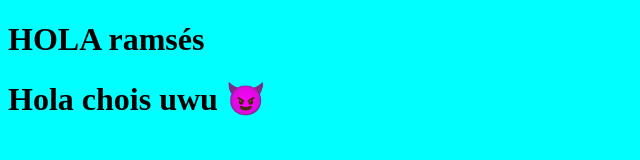
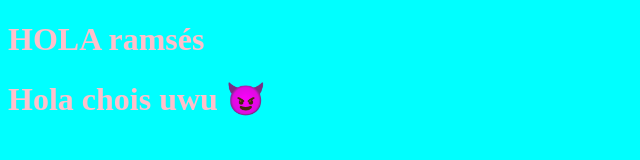
Before and after one commit to miaMorales/huelgaTecPrueba, a plain HTML site: page index.html in a window 1280 px wide. Shown: the whole page, without its empty margins (0-640 px from the left). Drawn offline with Linux system fonts and the light colour scheme.

Commit message:
antes de la rama colores

```diff
--- /dev/null
+++ b/index.css
@@ -0,0 +1,3 @@
+h1{
+    color:pink
+}
--- a/index.html
+++ b/index.html
@@ -1,6 +1,7 @@
 <!DOCTYPE html>
 <html lang="en">
 <head>
+    <link rel="stylesheet" href="index.css"/>
     <meta charset="UTF-8">
     <meta name="viewport" content="width=device-width, initial-scale=1.0">
     <title>Document</title>
```
